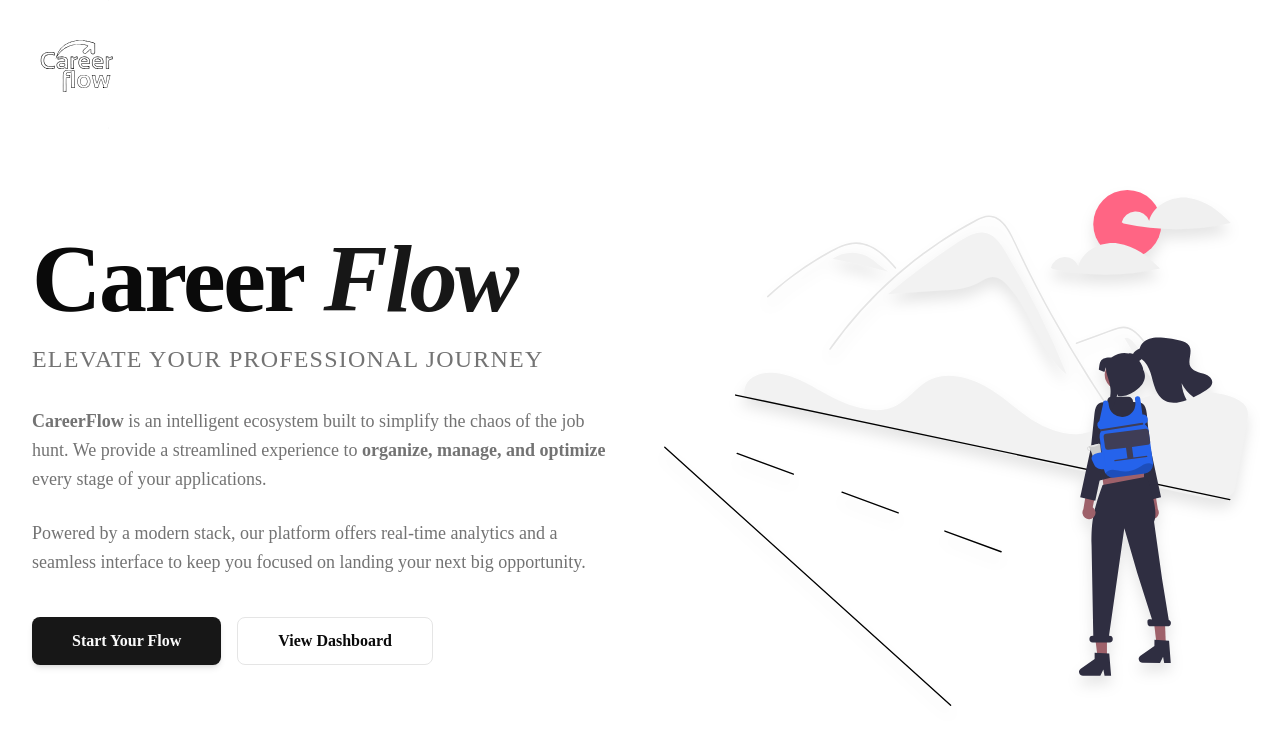
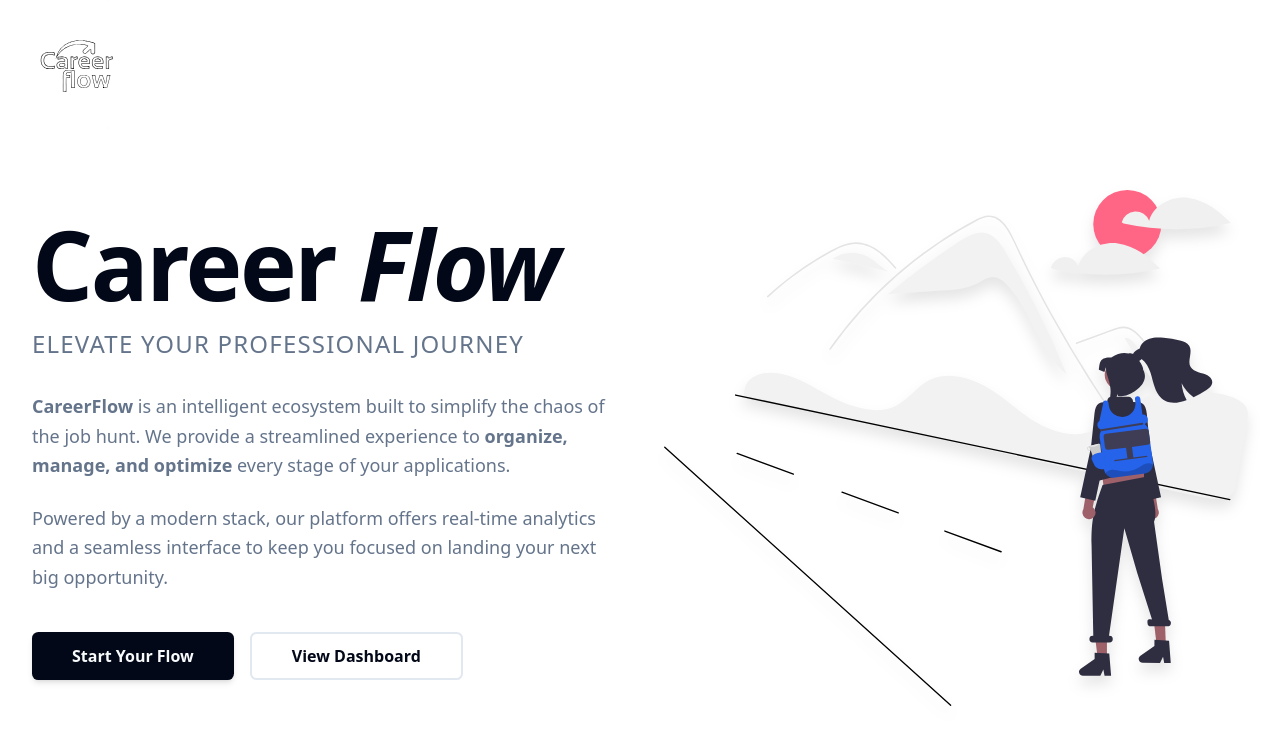
Before and after one commit to danilokosam/career-flow, a Next.js app: page / in a window 1280 px wide. Shown: the top 744 px of the page. Built offline with nearby package versions, Linux system fonts and the light colour scheme; no server answers.

Commit message:
style: refine theme tokens and outline button styling

```diff
--- a/app/globals.css
+++ b/app/globals.css
@@ -4,124 +4,90 @@
 
 @custom-variant dark (&:is(.dark *));
 
+/* VARIABLE REGISTER FOR TAILWIND V4 */
 @theme inline {
-  --color-background: var(--background);
-  --color-foreground: var(--foreground);
-  --font-sans: var(--font-sans);
-  --font-mono: var(--font-geist-mono);
-  --color-sidebar-ring: var(--sidebar-ring);
-  --color-sidebar-border: var(--sidebar-border);
-  --color-sidebar-accent-foreground: var(--sidebar-accent-foreground);
-  --color-sidebar-accent: var(--sidebar-accent);
-  --color-sidebar-primary-foreground: var(--sidebar-primary-foreground);
-  --color-sidebar-primary: var(--sidebar-primary);
-  --color-sidebar-foreground: var(--sidebar-foreground);
-  --color-sidebar: var(--sidebar);
-  --color-chart-5: var(--chart-5);
-  --color-chart-4: var(--chart-4);
-  --color-chart-3: var(--chart-3);
-  --color-chart-2: var(--chart-2);
-  --color-chart-1: var(--chart-1);
-  --color-ring: var(--ring);
-  --color-input: var(--input);
-  --color-border: var(--border);
-  --color-destructive: var(--destructive);
-  --color-accent-foreground: var(--accent-foreground);
-  --color-accent: var(--accent);
-  --color-muted-foreground: var(--muted-foreground);
-  --color-muted: var(--muted);
-  --color-secondary-foreground: var(--secondary-foreground);
-  --color-secondary: var(--secondary);
-  --color-primary-foreground: var(--primary-foreground);
-  --color-primary: var(--primary);
-  --color-popover-foreground: var(--popover-foreground);
-  --color-popover: var(--popover);
-  --color-card-foreground: var(--card-foreground);
-  --color-card: var(--card);
+  --color-background: hsl(var(--background));
+  --color-foreground: hsl(var(--foreground));
+  --color-primary: hsl(var(--primary));
+  --color-primary-foreground: hsl(var(--primary-foreground));
+  --color-secondary: hsl(var(--secondary));
+  --color-secondary-foreground: hsl(var(--secondary-foreground));
+  --color-muted: hsl(var(--muted));
+  --color-muted-foreground: hsl(var(--muted-foreground));
+  --color-accent: hsl(var(--accent));
+  --color-accent-foreground: hsl(var(--accent-foreground));
+  --color-destructive: hsl(var(--destructive));
+  --color-destructive-foreground: hsl(var(--destructive-foreground));
+  --color-border: hsl(var(--border));
+  --color-input: hsl(var(--input));
+  --color-ring: hsl(var(--ring));
+  --color-card: hsl(var(--card));
+  --color-card-foreground: hsl(var(--card-foreground));
+  --color-popover: hsl(var(--popover));
+  --color-popover-foreground: hsl(var(--popover-foreground));
+
+  --radius-lg: var(--radius);
+  --radius-md: calc(var(--radius) * 0.8);
   --radius-sm: calc(var(--radius) * 0.6);
-  --radius-md: calc(var(--radius) * 0.8);
-  --radius-lg: var(--radius);
-  --radius-xl: calc(var(--radius) * 1.4);
-  --radius-2xl: calc(var(--radius) * 1.8);
-  --radius-3xl: calc(var(--radius) * 2.2);
-  --radius-4xl: calc(var(--radius) * 2.6);
 }
 
-:root {
-  --background: oklch(1 0 0);
-  --foreground: oklch(0.145 0 0);
-  --card: oklch(1 0 0);
-  --card-foreground: oklch(0.145 0 0);
-  --popover: oklch(1 0 0);
-  --popover-foreground: oklch(0.145 0 0);
-  --primary: oklch(0.205 0 0);
-  --primary-foreground: oklch(0.985 0 0);
-  --secondary: oklch(0.97 0 0);
-  --secondary-foreground: oklch(0.205 0 0);
-  --muted: oklch(0.97 0 0);
-  --muted-foreground: oklch(0.556 0 0);
-  --accent: oklch(0.97 0 0);
-  --accent-foreground: oklch(0.205 0 0);
-  --destructive: oklch(0.577 0.245 27.325);
-  --border: oklch(0.922 0 0);
-  --input: oklch(0.922 0 0);
-  --ring: oklch(0.708 0 0);
-  --chart-1: oklch(0.809 0.105 251.813);
-  --chart-2: oklch(0.623 0.214 259.815);
-  --chart-3: oklch(0.546 0.245 262.881);
-  --chart-4: oklch(0.488 0.243 264.376);
-  --chart-5: oklch(0.424 0.199 265.638);
-  --radius: 0.625rem;
-  --sidebar: oklch(0.985 0 0);
-  --sidebar-foreground: oklch(0.145 0 0);
-  --sidebar-primary: oklch(0.205 0 0);
-  --sidebar-primary-foreground: oklch(0.985 0 0);
-  --sidebar-accent: oklch(0.97 0 0);
-  --sidebar-accent-foreground: oklch(0.205 0 0);
-  --sidebar-border: oklch(0.922 0 0);
-  --sidebar-ring: oklch(0.708 0 0);
+/* VALUE DEFINITION */
+@layer base {
+  :root {
+    --background: 0 0% 100%;
+    --foreground: 222.2 84% 4.9%;
+    --card: 0 0% 100%;
+    --card-foreground: 222.2 84% 4.9%;
+    --popover: 0 0% 100%;
+    --popover-foreground: 222.2 84% 4.9%;
+    --primary: 222.2 84% 4.9%;
+    --primary-foreground: 210 40% 98%;
+    --secondary: 210 40% 96.1%;
+    --secondary-foreground: 222.2 47.4% 11.2%;
+    --muted: 210 40% 96.1%;
+    --muted-foreground: 215.4 16.3% 46.9%;
+    --accent: 210 40% 96.1%;
+    --accent-foreground: 222.2 47.4% 11.2%;
+    --destructive: 0 84.2% 60.2%;
+    --destructive-foreground: 210 40% 98%;
+    --border: 214.3 31.8% 91.4%;
+    --input: 214.3 31.8% 91.4%;
+    --ring: 222.2 84% 4.9%;
+    --radius: 0.5rem;
+  }
+
+  .dark {
+    --background: 222.2 84% 4.9%;
+    --foreground: 210 40% 98%;
+    --card: 222.2 84% 4.9%;
+    --card-foreground: 210 40% 98%;
+    --popover: 222.2 84% 4.9%;
+    --popover-foreground: 210 40% 98%;
+    --primary: 210 40% 98%;
+    --primary-foreground: 222.2 84% 4.9%;
+    --secondary: 217.2 32.6% 17.5%;
+    --secondary-foreground: 210 40% 98%;
+    --muted: 217.2 32.6% 17.5%;
+    --muted-foreground: 215 20.2% 65.1%;
+    --accent: 217.2 32.6% 17.5%;
+    --accent-foreground: 210 40% 98%;
+    --destructive: 0 62.8% 30.6%;
+    --destructive-foreground: 210 40% 98%;
+    --border: 217.2 32.6% 17.5%;
+    --input: 217.2 32.6% 17.5%;
+    --ring: 210 40% 98%;
+  }
 }
 
-.dark {
-  --background: oklch(0.145 0 0);
-  --foreground: oklch(0.985 0 0);
-  --card: oklch(0.205 0 0);
-  --card-foreground: oklch(0.985 0 0);
-  --popover: oklch(0.205 0 0);
-  --popover-foreground: oklch(0.985 0 0);
-  --primary: oklch(0.922 0 0);
-  --primary-foreground: oklch(0.205 0 0);
-  --secondary: oklch(0.269 0 0);
-  --secondary-foreground: oklch(0.985 0 0);
-  --muted: oklch(0.269 0 0);
-  --muted-foreground: oklch(0.708 0 0);
-  --accent: oklch(0.269 0 0);
-  --accent-foreground: oklch(0.985 0 0);
-  --destructive: oklch(0.704 0.191 22.216);
-  --border: oklch(1 0 0 / 10%);
-  --input: oklch(1 0 0 / 15%);
-  --ring: oklch(0.556 0 0);
-  --chart-1: oklch(0.809 0.105 251.813);
-  --chart-2: oklch(0.623 0.214 259.815);
-  --chart-3: oklch(0.546 0.245 262.881);
-  --chart-4: oklch(0.488 0.243 264.376);
-  --chart-5: oklch(0.424 0.199 265.638);
-  --sidebar: oklch(0.205 0 0);
-  --sidebar-foreground: oklch(0.985 0 0);
-  --sidebar-primary: oklch(0.488 0.243 264.376);
-  --sidebar-primary-foreground: oklch(0.985 0 0);
-  --sidebar-accent: oklch(0.269 0 0);
-  --sidebar-accent-foreground: oklch(0.985 0 0);
-  --sidebar-border: oklch(1 0 0 / 10%);
-  --sidebar-ring: oklch(0.556 0 0);
-}
-
+/* 3. BASE STYLES APPLICATION */
 @layer base {
   * {
     @apply border-border outline-ring/50;
   }
   body {
     @apply bg-background text-foreground;
+    color: hsl(var(--foreground));
+    background-color: hsl(var(--background));
   }
   html {
     @apply font-sans;
--- a/components/ui/button.tsx
+++ b/components/ui/button.tsx
@@ -13,7 +13,7 @@
         destructive:
           "bg-destructive text-destructive-foreground hover:bg-destructive/90",
         outline:
-          "border border-input bg-background hover:bg-accent hover:text-accent-foreground",
+          "border-2 border-input bg-background hover:border-primary hover:bg-accent hover:text-accent-foreground transition-all",
         secondary:
           "bg-secondary text-secondary-foreground hover:bg-secondary/80",
         ghost: "hover:bg-accent hover:text-accent-foreground",
```
